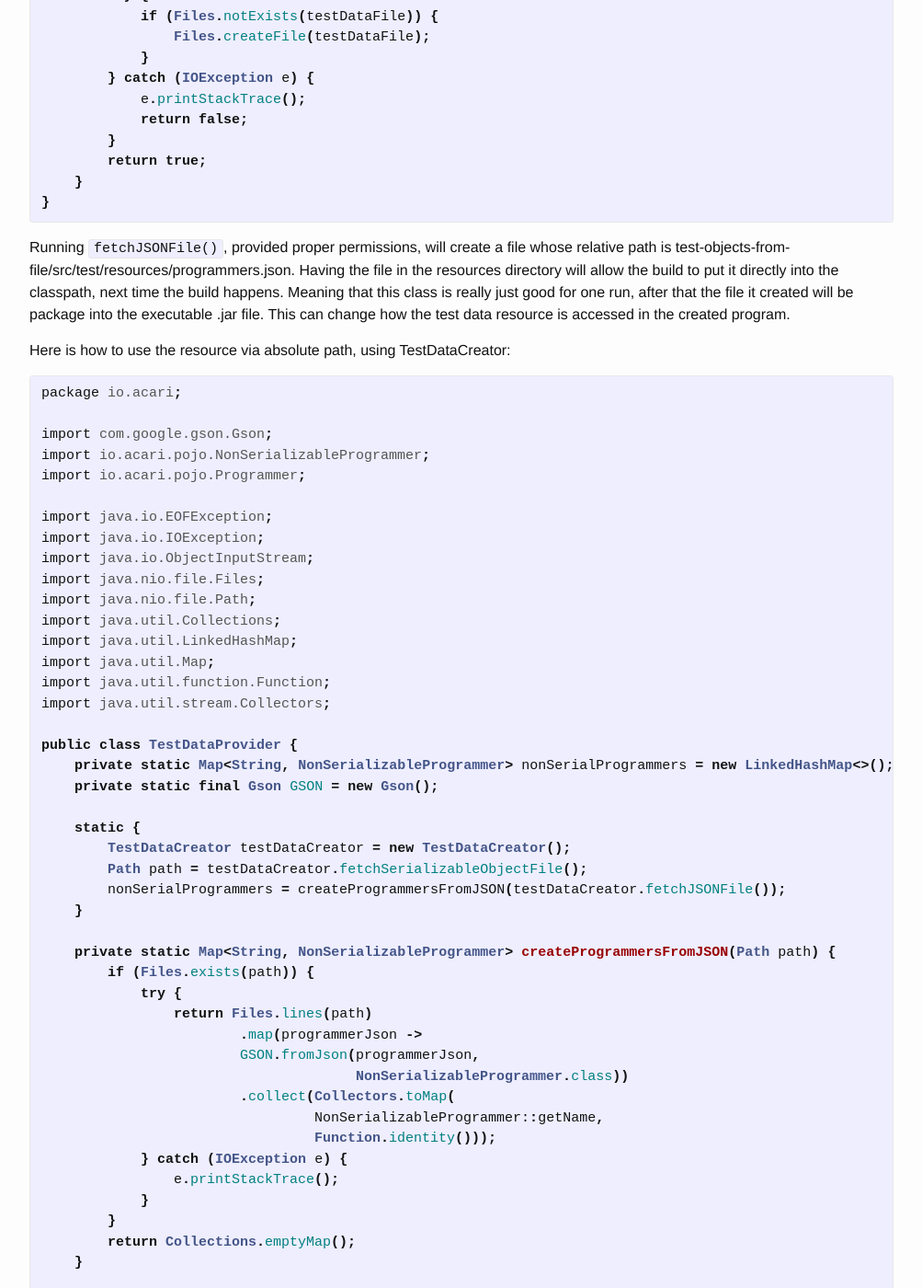
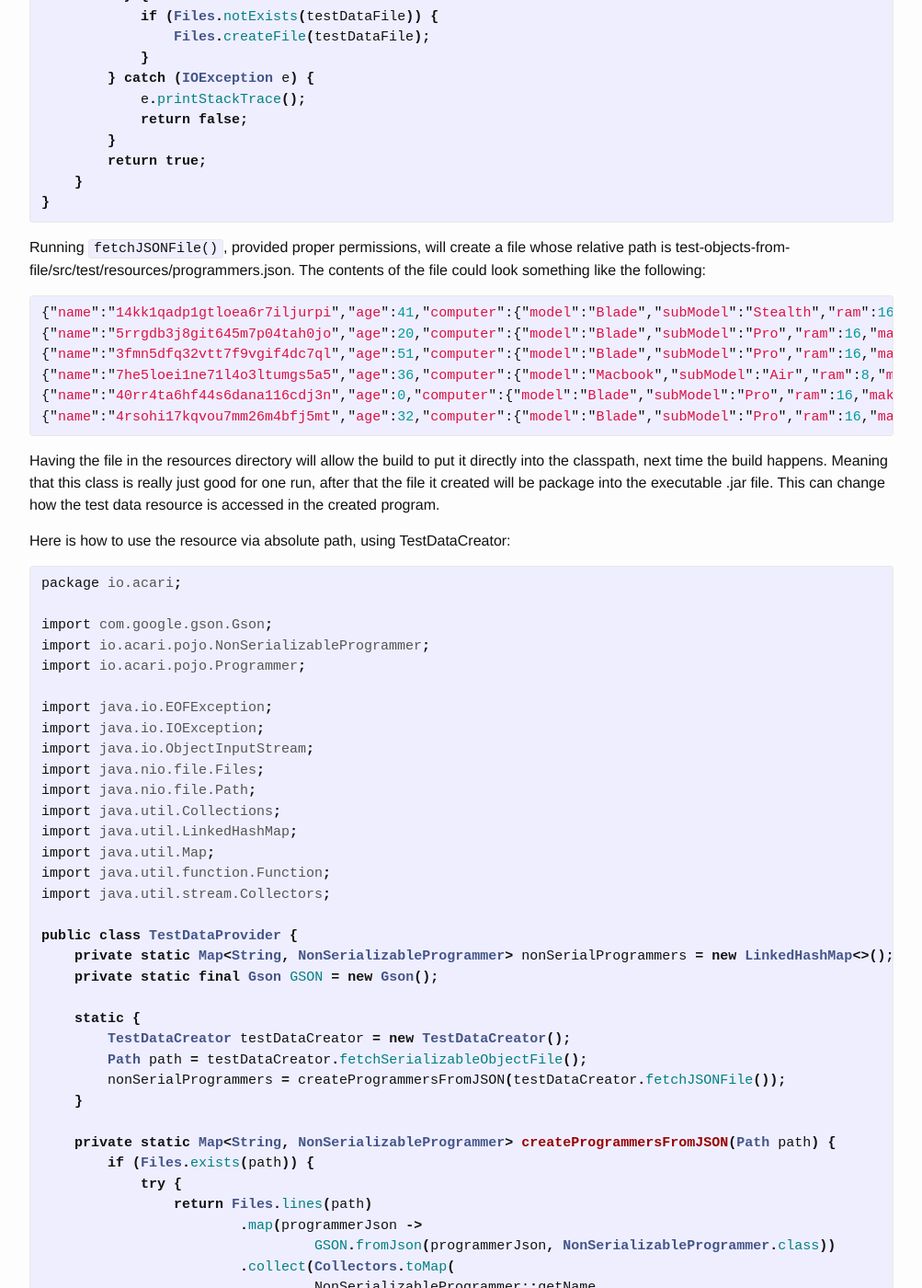
Before and after one commit to Unthrottled/blog, a Jekyll site: the page built from _posts/2017-05-07-Objects-from-file.md, in a window 1280 px wide and 1400 px high, scrolled down 4760 px. Shown: the whole window at 92% size, without its empty margins (138-1141 px from the left). Built offline with Jekyll 4.4.1, drawn with Linux system fonts in a browser that asks for light colours; some of the changed lines change nothing that is shown; some of the changed text lies outside the part shown.

Commit message:
Moved some words

```diff
--- a/_posts/2017-05-07-Objects-from-file.md
+++ b/_posts/2017-05-07-Objects-from-file.md
@@ -217,6 +217,18 @@ public class TestDataCreator {
 {% endhighlight %}
 
 Running `fetchJSONFile()`, provided proper permissions, will create a file whose relative path is test-objects-from-file/src/test/resources/programmers.json.
+The contents of the file could look something like the following:
+
+{% highlight javascript %}
+{"name":"14kk1qadp1gtloea6r7iljurpi","age":41,"computer":{"model":"Blade","subModel":"Stealth","ram":16,"make":"Razer"},"languages":["Groovy","Go","Lisp","Ruby","C","C#","Perl","Cobol"]}
+{"name":"5rrgdb3j8git645m7p04tah0jo","age":20,"computer":{"model":"Blade","subModel":"Pro","ram":16,"make":"Razer"},"languages":["Groovy","Go","Clojure","Javascript","C#","Cobol","R","Matlab"]}
+{"name":"3fmn5dfq32vtt7f9vgif4dc7ql","age":51,"computer":{"model":"Blade","subModel":"Pro","ram":16,"make":"Razer"},"languages":["Lisp","Ruby","Javascript","C","C#","Perl","Cobol","R","Matlab"]}
+{"name":"7he5loei1ne71l4o3ltumgs5a5","age":36,"computer":{"model":"Macbook","subModel":"Air","ram":8,"make":"Apple"},"languages":["Java","Ruby","C","Perl","R","Matlab"]}
+{"name":"40rr4ta6hf44s6dana116cdj3n","age":0,"computer":{"model":"Blade","subModel":"Pro","ram":16,"make":"Razer"},"languages":["Java","Groovy","Clojure","C","C#","Perl","Cobol","R"]}
+{"name":"4rsohi17kqvou7mm26m4bfj5mt","age":32,"computer":{"model":"Blade","subModel":"Pro","ram":16,"make":"Razer"},"languages":["Java","Groovy","Clojure","Lisp","C++","C","C#","R","Matlab"]}
+{% endhighlight %}
+
+
 Having the file in the resources directory will allow the build to put it directly into the classpath, next time the build happens.
 Meaning that this class is really just good for one run, after that the file it created will be package into the executable .jar file.
 This can change how the test data resource is accessed in the created program.
@@ -256,8 +268,7 @@ public class TestDataProvider {
             try {
                 return Files.lines(path)
                         .map(programmerJson ->
-                        GSON.fromJson(programmerJson,
-                                      NonSerializableProgrammer.class))
+                                 GSON.fromJson(programmerJson, NonSerializableProgrammer.class))
                         .collect(Collectors.toMap(
                                  NonSerializableProgrammer::getName,
                                  Function.identity()));
@@ -272,15 +283,6 @@ public class TestDataProvider {
         return nonSerialProgrammers;
     }
 }
-{% endhighlight %}
-
-{% highlight javascript %}
-{"name":"14kk1qadp1gtloea6r7iljurpi","age":41,"computer":{"model":"Blade","subModel":"Stealth","ram":16,"make":"Razer"},"languages":["Groovy","Go","Lisp","Ruby","C","C#","Perl","Cobol"]}
-{"name":"5rrgdb3j8git645m7p04tah0jo","age":20,"computer":{"model":"Blade","subModel":"Pro","ram":16,"make":"Razer"},"languages":["Groovy","Go","Clojure","Javascript","C#","Cobol","R","Matlab"]}
-{"name":"3fmn5dfq32vtt7f9vgif4dc7ql","age":51,"computer":{"model":"Blade","subModel":"Pro","ram":16,"make":"Razer"},"languages":["Lisp","Ruby","Javascript","C","C#","Perl","Cobol","R","Matlab"]}
-{"name":"7he5loei1ne71l4o3ltumgs5a5","age":36,"computer":{"model":"Macbook","subModel":"Air","ram":8,"make":"Apple"},"languages":["Java","Ruby","C","Perl","R","Matlab"]}
-{"name":"40rr4ta6hf44s6dana116cdj3n","age":0,"computer":{"model":"Blade","subModel":"Pro","ram":16,"make":"Razer"},"languages":["Java","Groovy","Clojure","C","C#","Perl","Cobol","R"]}
-{"name":"4rsohi17kqvou7mm26m4bfj5mt","age":32,"computer":{"model":"Blade","subModel":"Pro","ram":16,"make":"Razer"},"languages":["Java","Groovy","Clojure","Lisp","C++","C","C#","R","Matlab"]}
 {% endhighlight %}
 
 Before delving into the how and why of writing objects to a file, it would be nice to mention some more concrete persistence APIs.
```
